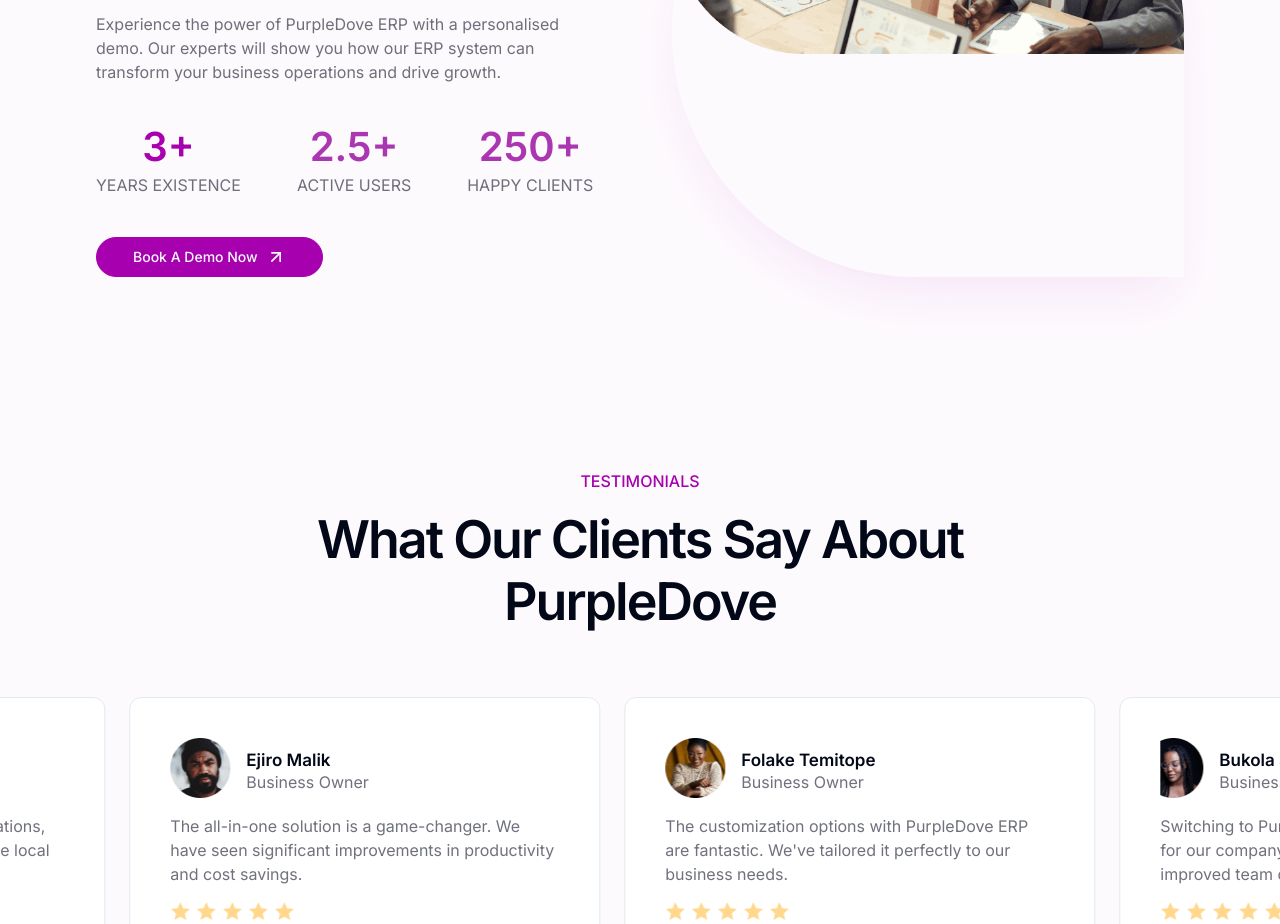
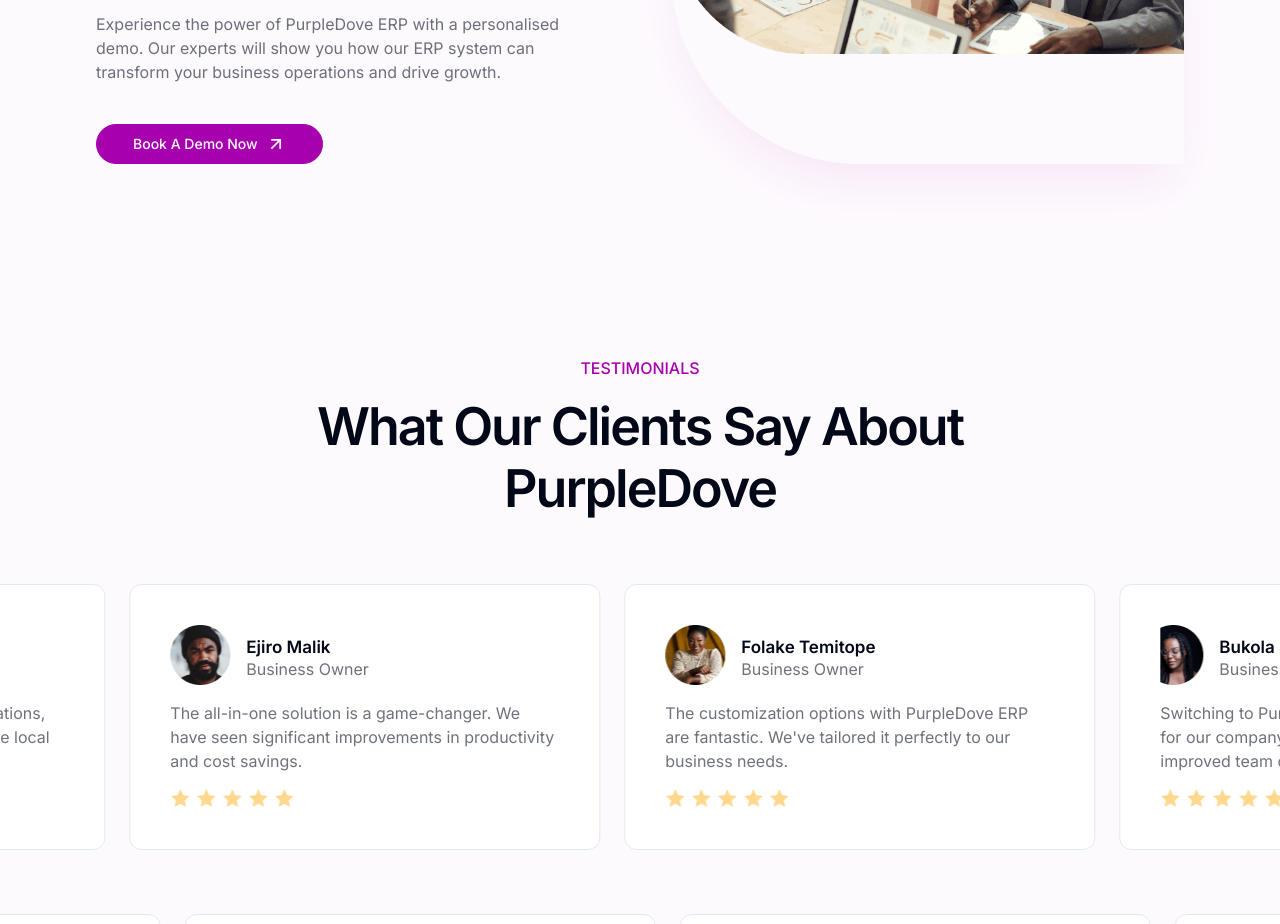
Before and after one commit to lassod/PurpledoveUI, a Next.js app: page /promo in a window 1280 px wide. Shown: the part 2620-3544 px from the top of the page. Built offline with nearby package versions, Linux system fonts and the light colour scheme.

Commit message:
Update Explore.tsx

```diff
--- a/src/app/components/landingPage/Explore.tsx
+++ b/src/app/components/landingPage/Explore.tsx
@@ -1,6 +1,6 @@
 import React from "react";
 import { Reveal3 } from "../animations/Text";
-import { Counter } from "../animations/Counter";
+//import { Counter } from "../animations/Counter";
 import ExploreImg from "../assets/images/promo/promo-4.png";
 import { Button } from "@/components/ui/button";
 import Link from "next/link";
@@ -16,7 +16,7 @@
 				<Reveal3>
 					<p>Experience the power of PurpleDove ERP with a personalised demo. Our experts will show you how our ERP system can transform your business operations and drive growth.</p>
 				</Reveal3>
-				<div className="flex items-center justify-between gap-14">
+				{ /*<div className="flex items-center justify-between gap-14">
 					<div className="flex flex-col items-center justify-center gap-1">
 						<Counter target={3} className="text-[#A700AF]" />
 						<p className="text-center">YEARS EXISTENCE</p>
@@ -29,7 +29,7 @@
 						<Counter target={250} className="text-[#ab36b1]" />
 						<p className="text-center">HAPPY CLIENTS</p>
 					</div>
-				</div>
+				</div> */}
 				<Link href="https://calendly.com/lassod/purpledove-webinar-session" target="_blank" rel="noopener noreferrer">
 					<Button className="flex items-center gap-2">
 						Book A Demo Now
```
